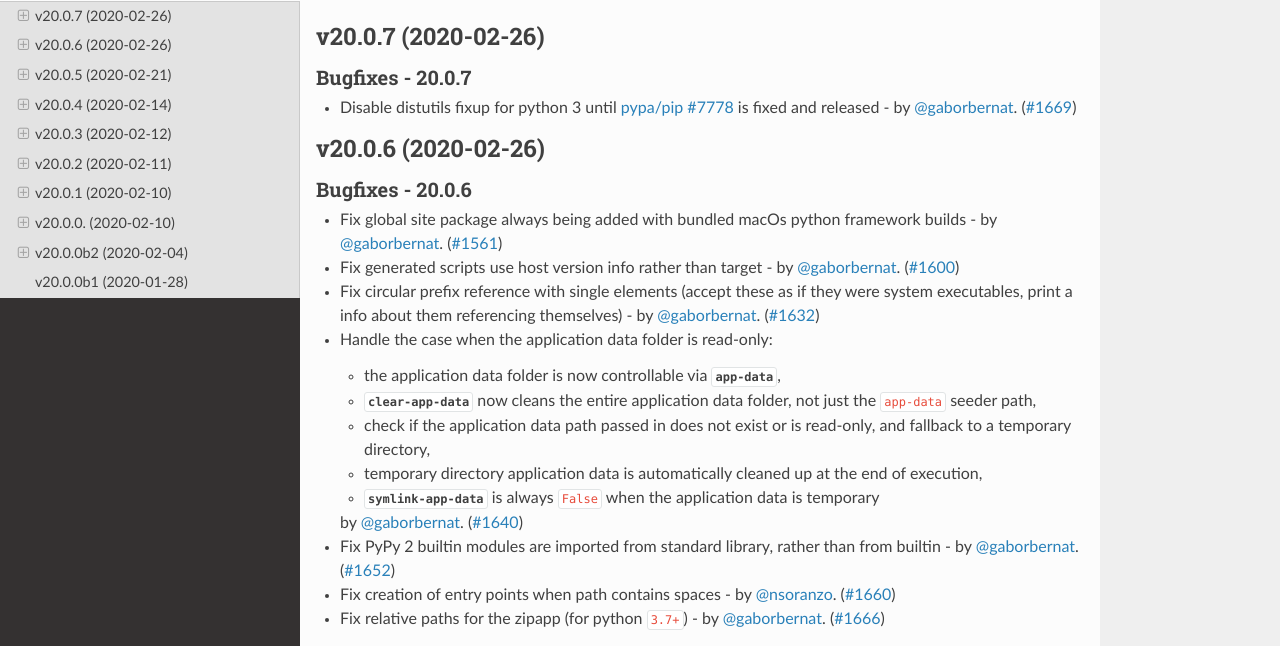
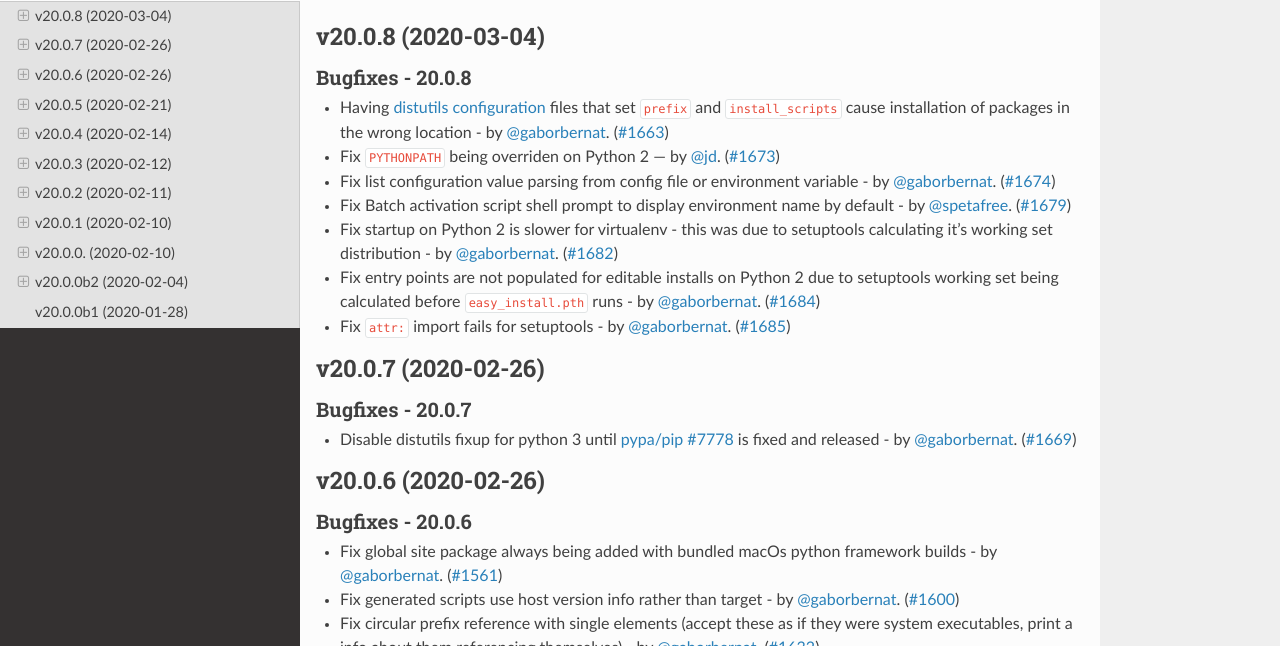
Before and after one commit to pypa/virtualenv, a Sphinx documentation site: the page built from docs/changelog.rst, in a window 1280 px wide and 900 px high, cut to the strip 254-900 px from the top of the window. Built offline with Sphinx 7.4.7 and the Read the Docs theme 2.0.0, drawn with Linux system fonts in a browser that asks for light colours; pages that are not in the unit, such as notebooks, are missing from menus; the version number could not be read and is left out.

Commit message:
release 20.0.8

```diff
--- a/docs/changelog.rst
+++ b/docs/changelog.rst
@@ -4,6 +4,24 @@ Release History
 .. include:: _draft.rst
 
 .. towncrier release notes start
+
+v20.0.8 (2020-03-04)
+--------------------
+
+Bugfixes - 20.0.8
+~~~~~~~~~~~~~~~~~
+- Having `distutils configuration <https://docs.python.org/3/install/index.html#distutils-configuration-files>`_
+  files that set ``prefix`` and ``install_scripts`` cause installation of packages in the wrong location -
+  by :user:`gaborbernat`. (`#1663 <https://github.com/pypa/virtualenv/issues/1663>`_)
+- Fix ``PYTHONPATH`` being overriden on Python 2 — by :user:`jd`. (`#1673 <https://github.com/pypa/virtualenv/issues/1673>`_)
+- Fix list configuration value parsing from config file or environment variable - by :user:`gaborbernat`. (`#1674 <https://github.com/pypa/virtualenv/issues/1674>`_)
+- Fix Batch activation script shell prompt to display environment name by default - by :user:`spetafree`. (`#1679 <https://github.com/pypa/virtualenv/issues/1679>`_)
+- Fix startup on Python 2 is slower for virtualenv - this was due to setuptools calculating it's working set distribution
+  - by :user:`gaborbernat`. (`#1682 <https://github.com/pypa/virtualenv/issues/1682>`_)
+- Fix entry points are not populated for editable installs on Python 2 due to setuptools working set being calculated
+  before ``easy_install.pth`` runs - by :user:`gaborbernat`. (`#1684 <https://github.com/pypa/virtualenv/issues/1684>`_)
+- Fix ``attr:`` import fails for setuptools - by :user:`gaborbernat`. (`#1685 <https://github.com/pypa/virtualenv/issues/1685>`_)
+
 
 v20.0.7 (2020-02-26)
 --------------------
--- a/docs/changelog/1663.bugfix.rst
+++ /dev/null
@@ -1,3 +0,0 @@
-Having `distutils configuration <https://docs.python.org/3/install/index.html#distutils-configuration-files>`_
-files that set ``prefix`` and ``install_scripts`` cause installation of packages in the wrong location -
-by :user:`gaborbernat`.
--- a/docs/changelog/1673.bugfix.rst
+++ /dev/null
@@ -1 +0,0 @@
-Fix ``PYTHONPATH`` being overriden on Python 2 — by :user:`jd`.
--- a/docs/changelog/1674.bugfix.rst
+++ /dev/null
@@ -1 +0,0 @@
-Fix list configuration value parsing from config file or environment variable - by :user:`gaborbernat`.
--- a/docs/changelog/1679.bugfix.rst
+++ /dev/null
@@ -1 +0,0 @@
-Fix Batch activation script shell prompt to display environment name by default - by :user:`spetafree`.
--- a/docs/changelog/1682.bugfix.rst
+++ /dev/null
@@ -1,2 +0,0 @@
-Fix startup on Python 2 is slower for virtualenv - this was due to setuptools calculating it's working set distribution
-- by :user:`gaborbernat`.
--- a/docs/changelog/1684.bugfix.rst
+++ /dev/null
@@ -1,2 +0,0 @@
-Fix entry points are not populated for editable installs on Python 2 due to setuptools working set being calculated
-before ``easy_install.pth`` runs - by :user:`gaborbernat`.
--- a/docs/changelog/1685.bugfix.rst
+++ /dev/null
@@ -1 +0,0 @@
-Fix ``attr:`` import fails for setuptools - by :user:`gaborbernat`.
```
